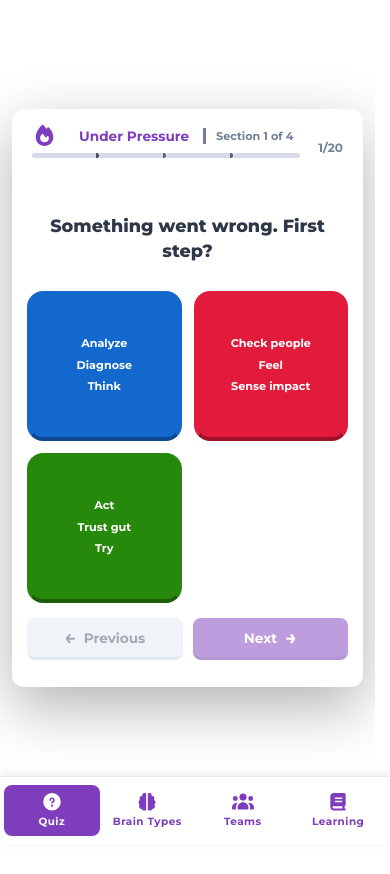
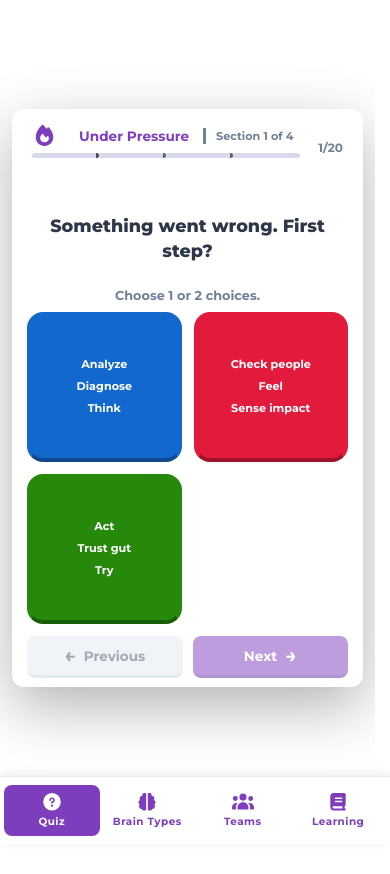
Before and after one commit to Jodistroyer/HHG-team-quiz-1, a React (Vite) app: page / in a window 390 px wide. Shown: the top 874 px of the page. Built offline with nearby package versions, Linux system fonts and the light colour scheme.

Commit message:
Adjust Team Radar + create ChangeResults folder

```diff
--- a/src/components/Quiz/Quiz.css
+++ b/src/components/Quiz/Quiz.css
@@ -206,7 +206,7 @@
   font-weight: 800;
   color: #2d3748;
   margin-top: 44px;
-  margin-bottom: 30px;
+  margin-bottom: 20px;
   line-height: 1.4;
   text-align: center;
   width: 100%;
@@ -226,6 +226,21 @@
 .question-text-inner {
   display: block;
   width: 100%;
+}
+
+.quiz-instructions {
+  font-family: 'Montserrat', sans-serif;
+  font-size: 0.95rem;
+  font-weight: 600;
+  color: #718096;
+  text-align: center;
+  margin: 0 0 12px;
+  line-height: 1.35;
+  width: 100%;
+  max-width: 800px;
+  margin-left: auto;
+  margin-right: auto;
+  box-sizing: border-box;
 }
 
 /* Options Grid - Desktop: single row of 3; mobile: 2×2. Fixed row heights and column widths prevent warping. */
@@ -357,8 +372,8 @@
   display: flex;
   justify-content: space-between;
   gap: 15px;
-  margin-top: 30px;
-  margin-bottom: 36px;
+  margin-top: 24px;
+  margin-bottom: 32px;
   width: 800px;
   max-width: 800px;
   margin-left: auto;
@@ -605,9 +620,14 @@
 
   .question-text {
     font-size: 1.2rem;
-    margin-bottom: 20px;
+    margin-bottom: 16px;
     height: 4.2em;
     max-height: 4.2em;
+  }
+
+  .quiz-instructions {
+    font-size: 0.9rem;
+    margin-bottom: 10px;
   }
 
   .options-grid {
@@ -626,8 +646,8 @@
   }
 
   .navigation {
-    margin-top: 20px;
-    margin-bottom: 28px;
+    margin-top: 16px;
+    margin-bottom: 24px;
   }
 
   .btn {
@@ -689,9 +709,14 @@
 
   .question-text {
     font-size: 1.1rem;
-    margin-bottom: 15px;
+    margin-bottom: 11px;
     height: 4.2em;
     max-height: 4.2em;
+  }
+
+  .quiz-instructions {
+    font-size: 0.8rem;
+    margin-bottom: 8px;
   }
 
   .options-grid {
@@ -722,8 +747,8 @@
   }
 
   .navigation {
-    margin-top: 15px;
-    margin-bottom: 28px;
+    margin-top: 12px;
+    margin-bottom: 24px;
     gap: 10px;
   }
 
--- a/src/components/Quiz/Quiz.tsx
+++ b/src/components/Quiz/Quiz.tsx
@@ -736,6 +736,10 @@ function Quiz() {
             <span className="question-text-inner">{currentQuestion.text}</span>
           </h2>
 
+          <p className="quiz-instructions">
+            Choose 1 or 2 choices.
+          </p>
+
           <div className="options-grid">
             {/* Top-left: Blue (Head) */}
             {headOption && (
--- a/src/components/Teams/TeamMap/TeamMap.css
+++ b/src/components/Teams/TeamMap/TeamMap.css
@@ -85,32 +85,39 @@
 
 /* ─── overview card ─── */
 .team-map__overview-card {
-  display: grid;
-  grid-template-columns: minmax(200px, 1fr) minmax(280px, 1.2fr);
-  gap: 20px;
+  display: flex;
+  flex-direction: column;
+  align-items: center;
   background: #f8fafc;
   border: 1px solid #e2e8f0;
   border-radius: 16px;
   padding: 20px 24px;
 }
 
-.team-map__overview-meta {
+.team-map__overview-radar {
+  position: relative;
   display: flex;
   flex-direction: column;
-  justify-content: center;
-  gap: 6px;
-}
-
-.team-map__overview-radar {
+  align-items: center;
+  justify-content: flex-start;
+  width: 100%;
+  max-width: min(400px, 100%);
   min-width: 0;
   overflow: visible;
 }
 
+/* Brain combo badge overlaid on the radar (above chart; z-index above .radar-chart-labels) */
+.team-map__overview-radar > .all-radars-card-badges {
+  position: absolute;
+  top: 6px;
+  left: 50%;
+  transform: translateX(-50%);
+  z-index: 3;
+  margin-bottom: 0;
+  pointer-events: none;
+}
+
 @media (max-width: 680px) {
-  .team-map__overview-card {
-    grid-template-columns: 1fr;
-  }
-
   .team-map__center {
     padding: 20px 16px;
   }
--- a/src/components/Teams/TeamMap/TeamMap.tsx
+++ b/src/components/Teams/TeamMap/TeamMap.tsx
@@ -103,10 +103,8 @@ export function TeamMap({ selectedPeople, activeContext, onActiveContextChange }
           </div>
 
           <div className="team-map__overview-card">
-            <div className="team-map__overview-meta">
+            <div className="team-map__overview-radar">
               <OverviewBadge scores={teamScores} />
-            </div>
-            <div className="team-map__overview-radar">
               <RadarChart
                 headPercent={teamScores.headPercent}
                 heartPercent={teamScores.heartPercent}
```
Also changed, not shown: src/components/Quiz/ChangeResults/ChangeResults.css (added), src/components/Quiz/ChangeResults/ChangeResults.tsx (added), src/components/Teams/TeamMap/TeamInsights/TeamDoingWork.tsx (added), src/components/Teams/TeamMap/TeamInsights/TeamGettingBetter.tsx (added), src/components/Teams/TeamMap/TeamInsights/TeamUnderPressure.tsx (added), src/components/Teams/TeamMap/TeamInsights/TeamWithPeople.tsx (added).
